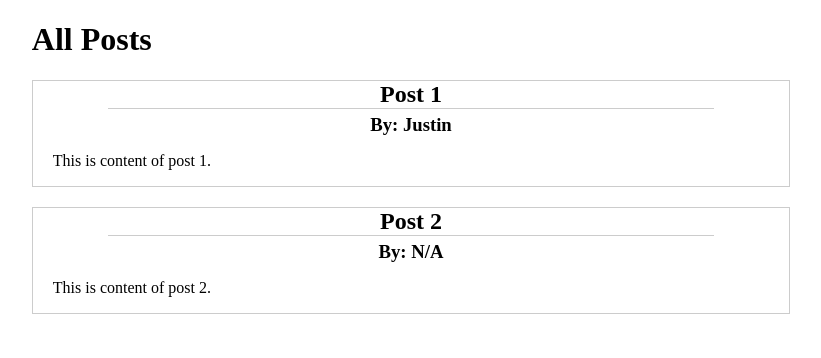
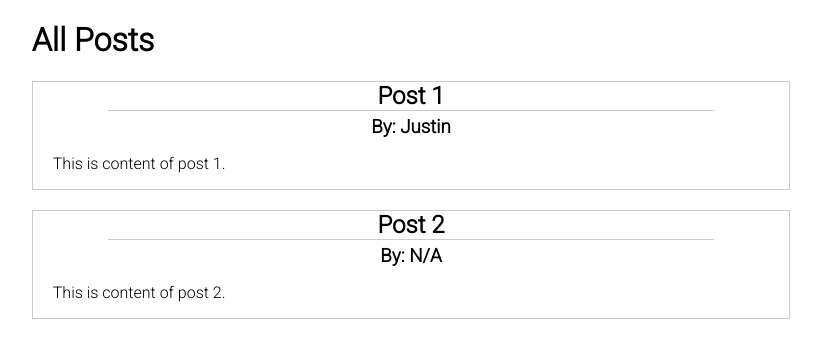
Before and after one commit to 8BitJustin/cp-flask-tutorial-01, a Flask app: page /posts in a window 1280 px wide. Shown: the top 358 px of the page, without its empty margins (229-1050 px from the left). Run offline with Flask 2, Linux system fonts and the light colour scheme.

Commit message:
Added Roboto font.

```diff
--- a/static/css/main.css
+++ b/static/css/main.css
@@ -1,3 +1,7 @@
+body {
+    font-family: 'Roboto', sans-serif;
+}
+
 .container {
     width: 60%;
     margin: auto;
--- a/templates/base.html
+++ b/templates/base.html
@@ -7,6 +7,7 @@
     <meta http-equiv="X-UA-Compatible" content="ie=edge">
     <link rel="stylesheet"
           href="{{url_for('static', filename='css/main.css')}}">
+     <link href="https://fonts.googleapis.com/css2?family=Roboto:wght@300&display=swap" rel="stylesheet">
     {% block head %}{% endblock %}
 </head>
 <body>
```
